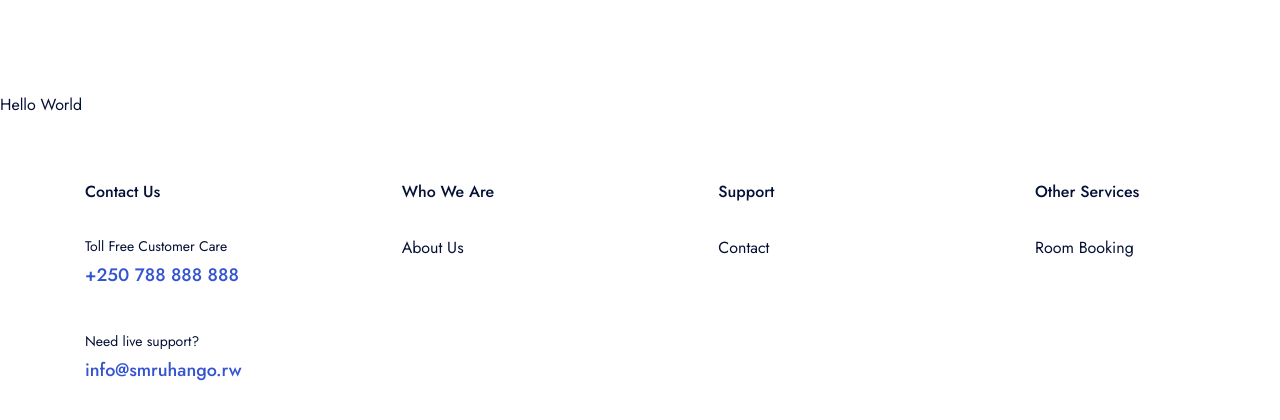
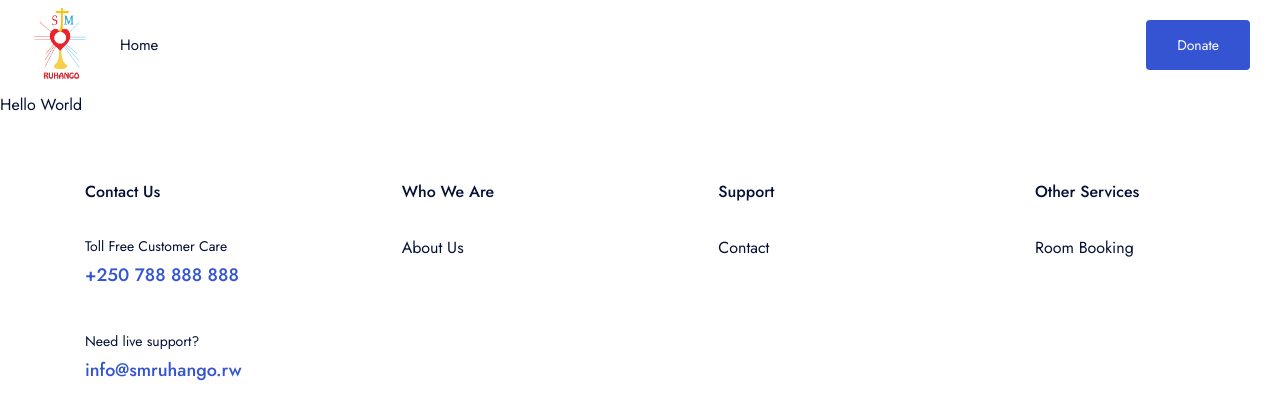
Before and after one commit to kajugadaniels/sm-ruhango, a Django app: template templates/pages/index.html in a window 1280 px wide. Shown: the top 420 px of the page. Run offline with Django 4.2, Linux system fonts and the light colour scheme; the template is opened without the code that fills it, so the values that code supplies are empty; parts of the project's set-up code (start-up, migrations or seed data) failed here and were passed over; some libraries are stand-ins or nearby versions; some web fonts are replaced.

Commit message:
Modify header

```diff
--- a/templates/components/header.html
+++ b/templates/components/header.html
@@ -1,13 +1,13 @@
 {% load static %}
 
 <header data-add-bg="" class="header bg-white js-header" data-x="header" data-x-toggle="is-menu-opened">
-	<div data-anim="fade" class="header__container px-30 sm:px-20">
+	<div class="header__container header__container-1500 mx-auto px-30 sm:px-20">
 		<div class="row justify-between items-center">
 			<div class="col-auto">
 				<div class="d-flex items-center">
 					<a href="{% url 'base:home' %}" class="header-logo mr-20" data-x="header-logo" data-x-toggle="is-logo-dark">
-						<img src="{% static 'img/logo/logo.png' %}" alt="logo icon">
-						<img src="{% static 'img/logo/logo.png' %}" alt="logo icon">
+						<img src="{% static 'img/logo/logo.png' %}" alt="logo icon" style="width: 60px;">
+						<img src="{% static 'img/logo/logo.png' %}" alt="logo icon" style="width: 60px;">
 					</a>
 
 					<div class="header-menu " data-x="mobile-menu" data-x-toggle="is-menu-active">
```
